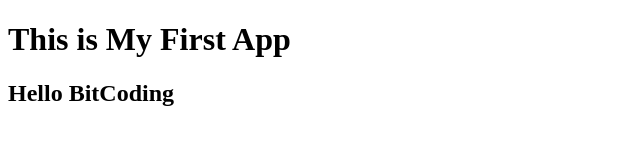
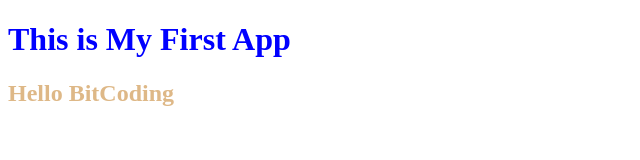
Before and after one commit to mukes-kumar/MyFirstApp, a plain HTML site: page index.html in a window 1280 px wide. Shown: the whole page, without its empty margins (0-640 px from the left). Drawn offline with Linux system fonts and the light colour scheme.

Commit message:
First Commit

```diff
--- /dev/null
+++ b/index.css
@@ -0,0 +1,7 @@
+h1{
+  color: blue;
+}
+
+h2{
+  color: burlywood;
+}
--- a/index.html
+++ b/index.html
@@ -3,6 +3,7 @@
 <head>
   <meta charset="UTF-8">
   <meta name="viewport" content="width=device-width, initial-scale=1.0">
+  <link rel="stylesheet" href="index.css">
   <title>MyFirst App</title>
 </head>
 <body>
```
